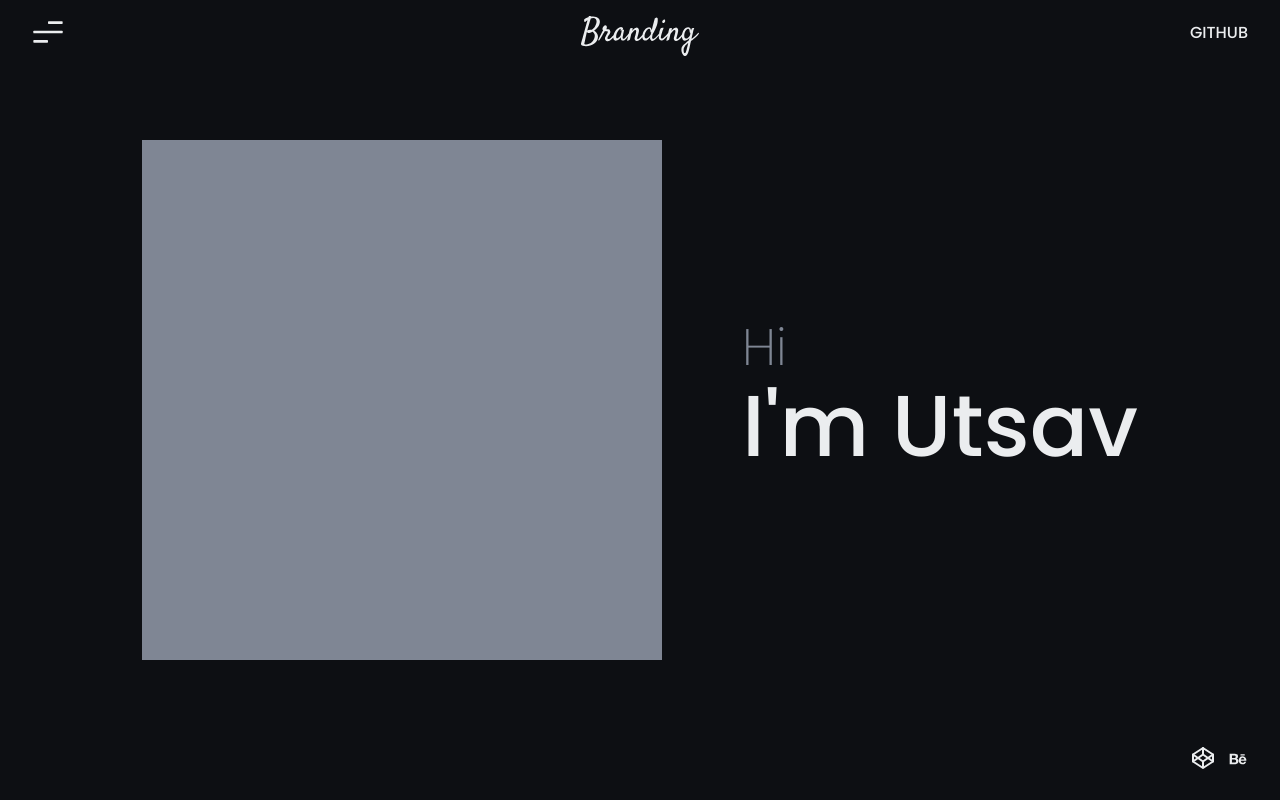
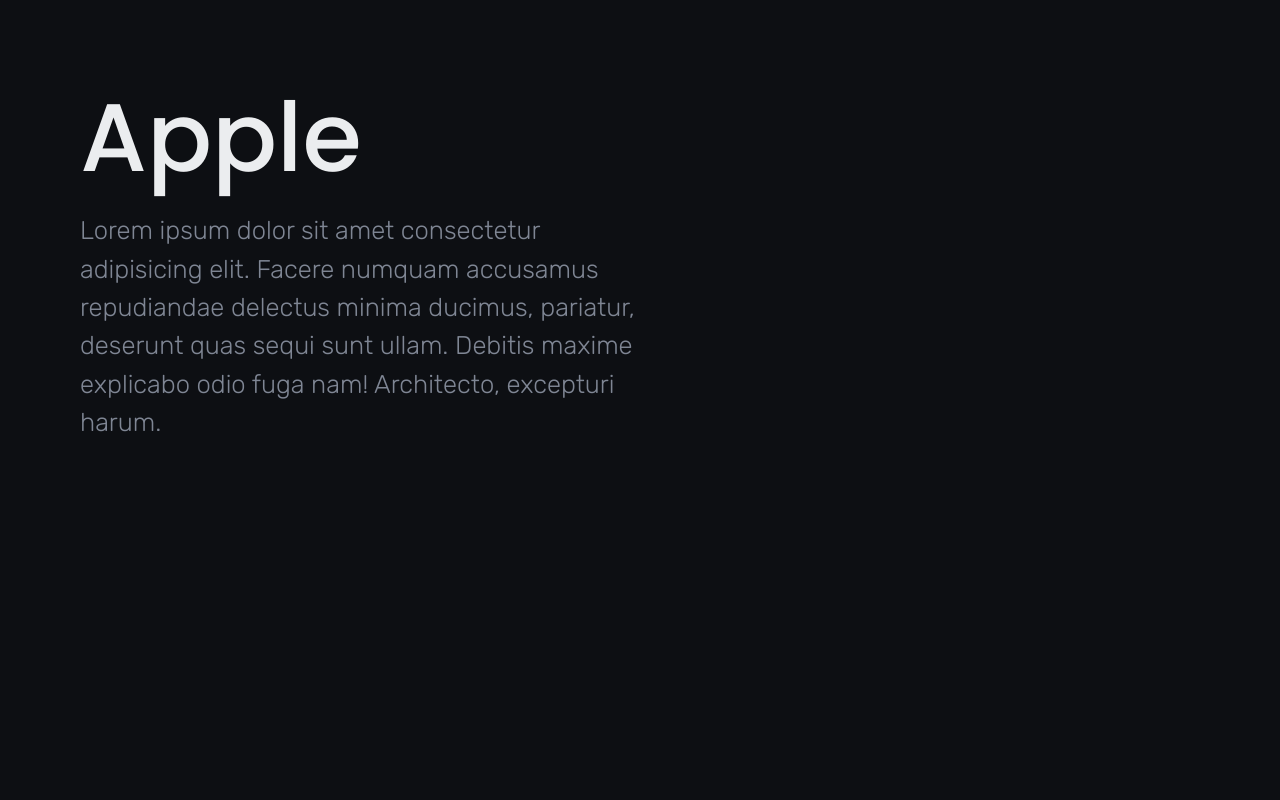
Before and after one commit to fru2/portfolio-website, a React (Create React App) app: page / in a window 1280 px wide. Shown: the top 800 px of the page. Built offline with nearby package versions, Linux system fonts and the light colour scheme.

Commit message:
Project page init

```diff
--- a/src/App.js
+++ b/src/App.js
@@ -1,9 +1,11 @@
 import HomePage from "./pages/HomePage";
+import ProjectPage from "./pages/ProjectPage";
 
 function App() {
   return (
     <div className="App">
-      <HomePage></HomePage>
+      {/* <HomePage></HomePage> */}
+      <ProjectPage></ProjectPage>
     </div>
   );
 }
--- a/src/pages/ProjectPage.jsx
+++ b/src/pages/ProjectPage.jsx
@@ -0,0 +1,11 @@
+import React from 'react'
+
+export default function ProjectPage(props) {
+  return (
+    <section className='project-details container'>
+      <h1 className='heading-txt'>Apple</h1>
+      <p className='body-txt'>Lorem ipsum dolor sit amet consectetur adipisicing elit. Facere numquam accusamus repudiandae delectus minima ducimus, pariatur, deserunt quas sequi sunt ullam. Debitis maxime explicabo odio fuga nam! Architecto, excepturi harum.</p>
+    </section>
+  )
+
+}
--- a/src/styles/layouts/_index.scss
+++ b/src/styles/layouts/_index.scss
@@ -5,3 +5,4 @@
 @forward './section-how';
 @forward './section-contact';
 @forward './projects-element';
+@forward './project-details';
```
Also changed, not shown: src/styles/layouts/_project-details.scss (added).
